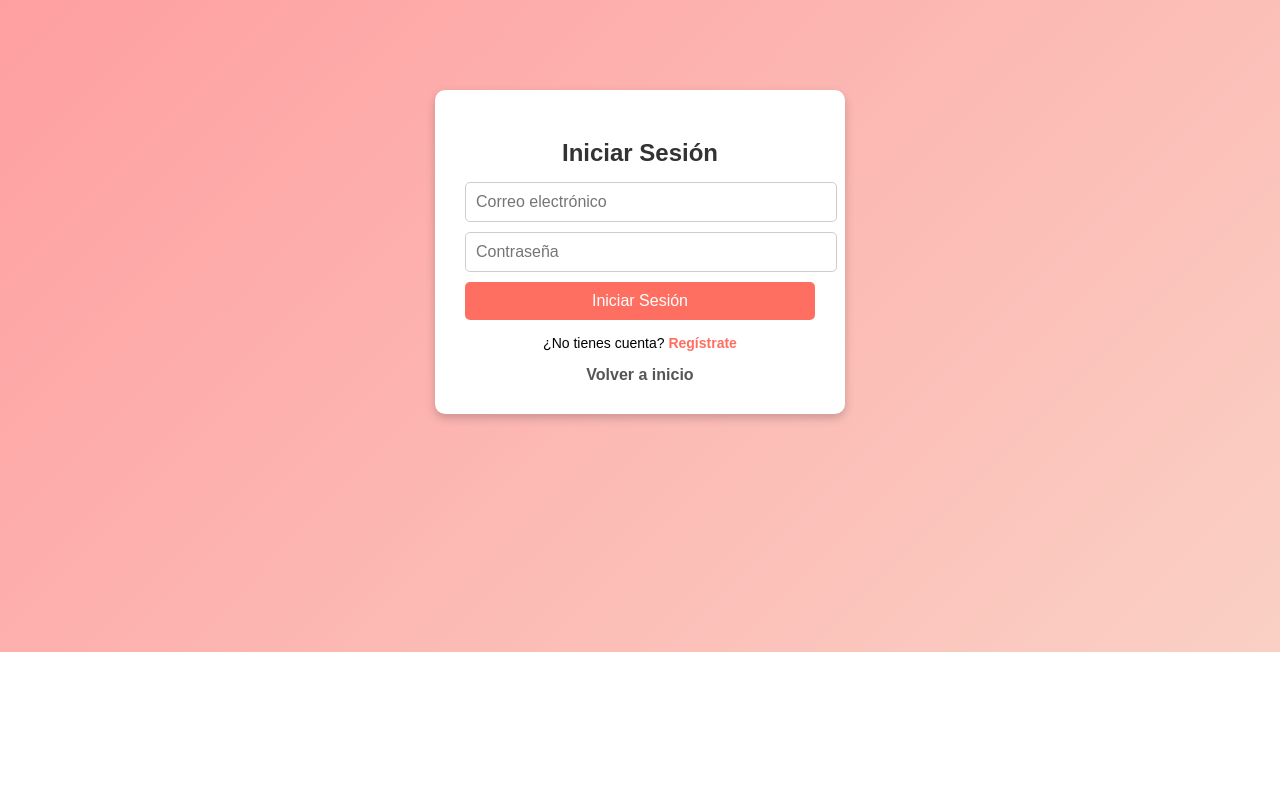
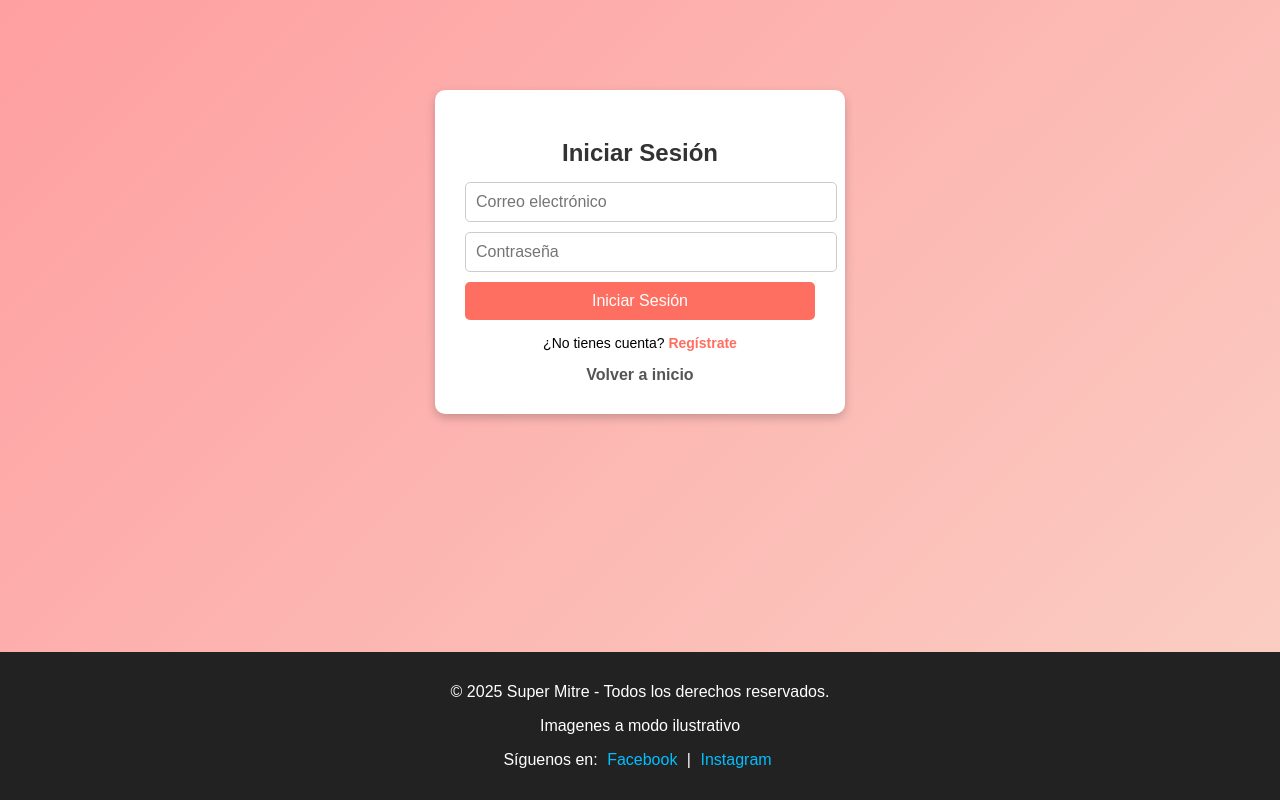
Before and after one commit to MarcosMartinProgram/FrontendAppSuperMitre, a React (Create React App) app: page /login in a window 1280 px wide. Shown: the part 196-996 px from the top of the page. Before the commit the page ends 848 px from the top, so only its background shows below. Built offline with nearby package versions, Linux system fonts and the light colour scheme.

Commit message:
cambios varios

```diff
--- a/package.json
+++ b/package.json
@@ -46,5 +46,10 @@
       "last 1 firefox version",
       "last 1 safari version"
     ]
+  },
+  "devDependencies": {
+    "autoprefixer": "^10.4.20",
+    "postcss": "^8.5.3",
+    "tailwindcss": "^4.0.8"
   }
 }
--- a/src/App.js
+++ b/src/App.js
@@ -13,6 +13,7 @@ import GestionProductos from './pages/GestionProductos';
 import RegistrarVentas from './pages/RegistrarVentas';
 import Reportes from './pages/Reportes';
 import './App.css';
+import Footer from "./components/Footer";
 // Función para verificar si el usuario tiene acceso
 const PrivateRoute = ({ element, allowedRoles }) => {
   const token = localStorage.getItem('authToken'); // Obtiene el token del almacenamiento local
@@ -71,6 +72,7 @@ const App = () => {
         <Route path="/registrar-ventas" element={<PrivateRoute element={<RegistrarVentas />} />} allowedRoles={['master']} />
         <Route path="/reportes" element={<PrivateRoute element={<Reportes />} />} allowedRoles={['master']} />
       </Routes>
+      <Footer />
     </Router>
   );
 };
--- /dev/null
+++ b/src/components/Footer.js
@@ -0,0 +1,20 @@
+import React from "react";
+import "./footer.css";
+
+const Footer = () => {
+  return (
+    <footer className="footer">
+      <div className="footer-content">
+        <p>&copy; {new Date().getFullYear()} Super Mitre - Todos los derechos reservados.</p>
+        <p> Imagenes a modo ilustrativo</p>
+        <p>
+          Síguenos en:
+          <a href="https://facebook.com" target="_blank" rel="noopener noreferrer"> Facebook</a> |
+          <a href="https://instagram.com" target="_blank" rel="noopener noreferrer"> Instagram</a>
+        </p>
+      </div>
+    </footer>
+  );
+};
+
+export default Footer;
--- /dev/null
+++ b/src/components/footer.css
@@ -0,0 +1,25 @@
+/* Footer */
+.footer {
+    background-color: #222;
+    color: white;
+    text-align: center;
+    padding: 15px 0;
+    position: relative;
+    width: 100%;
+    bottom: 0;
+  }
+
+  .footer-content {
+    max-width: 1200px;
+    margin: auto;
+  }
+
+  .footer a {
+    color: #00bfff;
+    text-decoration: none;
+    margin: 0 5px;
+  }
+
+  .footer a:hover {
+    text-decoration: underline;
+  }
--- a/src/helpers/auth.js
+++ b/src/helpers/auth.js
@@ -1,19 +1,23 @@
-// auth.js
+// /helpers/auth.js
 const isElectron = () => window && window.electronAPI;
 
-export const login = async (email, password, nombre = null) => {
+export const login = async (email, password, nombre = null, numero_whatsapp = null, direccion = null) => {
   if (isElectron()) {
     return await window.electronAPI.validarLogin(email, password);
   } else {
     const response = await fetch('https://cacmarcos.alwaysdata.net/api/auth/login', {
       method: 'POST',
       headers: { 'Content-Type': 'application/json' },
-      body: JSON.stringify({ email, password, nombre }),
+      body: JSON.stringify({ email, password, nombre, numero_whatsapp, direccion }),
     });
     if (!response.ok) {
       throw new Error('Error en la solicitud');
     }
-    return await response.json();
+
+    const data = await response.json();
+    console.log("Respuesta del servidor:", data); // Agrega este log para ver la respuesta
+    return data;
+
   }
 };
 
--- a/src/pages/Login.js
+++ b/src/pages/Login.js
@@ -1,6 +1,7 @@
+// frontend pages/Login.js
 import React, { useState } from 'react';
 import { jwtDecode } from 'jwt-decode';
-import { login } from '../helpers/auth';
+import { login, register } from '../helpers/auth';
 import { Link } from 'react-router-dom';
 import './Login.css';
 
@@ -8,6 +9,8 @@ const Login = () => {
   const [email, setEmail] = useState('');
   const [password, setPassword] = useState('');
   const [nombre, setNombre] = useState('');
+  const [numero_whatsapp, setNumero_whatsapp] = useState('');
+  const [direccion, setDireccion] = useState('');
   const [isNewUser, setIsNewUser] = useState(false);
   const [error, setError] = useState('');
 
@@ -16,7 +19,37 @@ const Login = () => {
     setError('');
 
     try {
-      const data = await login(email, password, isNewUser ? nombre : null);
+      console.log("Datos enviados desde el frontend:", {
+        email,
+        password,
+        nombre,
+        numero_whatsapp,
+        direccion,
+        isNewUser
+      });
+
+      let data;
+
+      if (isNewUser) {
+        // Si es un usuario nuevo, usar el endpoint de registro
+        data = await register({
+          email,
+          password,
+          nombre,
+          numero_whatsapp,
+          direccion
+        });
+      } else {
+        // Si no, usar login
+        data = await login(email, password);
+      }
+
+      console.log("Respuesta del backend:", data);
+
+      if (!data.token) {
+        throw new Error("No se recibió un token. Verifica la API.");
+      }
+
       localStorage.setItem('authToken', data.token);
 
       const decodedToken = jwtDecode(data.token);
@@ -36,11 +69,8 @@ const Login = () => {
           window.location.href = '/';
       }
     } catch (error) {
-      if (error.message === 'Usuario no encontrado') {
-        setIsNewUser(true); // Mostrar campo de nombre
-      } else {
-        setError(error.message || 'Ocurrió un error');
-      }
+      console.error("Error en login/register:", error);
+      setError(error.message || 'Ocurrió un error');
     }
   };
 
@@ -73,6 +103,24 @@ const Login = () => {
               required
             />
           )}
+          {isNewUser && (
+            <input
+              type="text"
+              placeholder="Numero de whatsapp"
+              value={numero_whatsapp}
+              onChange={(e) => setNumero_whatsapp(e.target.value)}
+              required
+            />
+          )}
+          {isNewUser && (
+            <input
+              type="text"
+              placeholder="Direccion"
+              value={direccion}
+              onChange={(e) => setDireccion(e.target.value)}
+              required
+            />
+          )}
           <button type="submit">{isNewUser ? 'Registrarse' : 'Iniciar Sesión'}</button>
         </form>
         <p className="toggle-text">
--- a/src/pages/Productos.js
+++ b/src/pages/Productos.js
@@ -1,3 +1,4 @@
+// pages/Productos.js
 import React, { useState, useEffect } from 'react';
 
 const Productos = () => {
@@ -108,6 +109,13 @@ const Productos = () => {
           onChange={handleInputChange}
           required
         />
+        <input
+          type="text"
+          name="imagen"
+          placeholder="URL de la Imagen"
+          value={formData.imagen}
+          onChange={handleInputChange}
+        />
         <button type="submit">{editing ? 'Actualizar' : 'Agregar'}</button>
       </form>
 
@@ -131,6 +139,13 @@ const Productos = () => {
               <td>{producto.stock}</td>
               <td>{producto.id_rubro}</td>
               <td>
+                {producto.imagen ? (
+                  <img src={producto.imagen} alt={producto.nombre} style={{ width: '50px', height: '50px' }} />
+                ) : (
+                  "Sin imagen"
+                )}
+              </td>
+              <td>
                 <button onClick={() => handleEdit(producto)}>Editar</button>
                 <button onClick={() => handleDelete(producto.codigo_barras)}>Eliminar</button>
               </td>
--- a/src/pages/Tienda.js
+++ b/src/pages/Tienda.js
@@ -1,3 +1,4 @@
+// pages/Tienda.js
 import React, { useState, useEffect } from 'react';
 import axios from 'axios';
 import Slider from 'react-slick';
@@ -70,6 +71,11 @@ const Tienda = () => {
       <div style={styles.productos}>
         {productos.map(producto => (
           <div key={producto.codigo_barras} style={styles.producto}>
+            {producto.imagen ? (
+              <img src={producto.imagen} alt={producto.nombre} style={styles.imagen} />
+            ) : (
+              <p>Sin imagen</p>
+            )}
             <h3>{producto.nombre}</h3>
             <p>Precio: ${producto.precio}</p>
             <button onClick={() => agregarAlCarrito(producto)} style={styles.button}>
@@ -125,6 +131,12 @@ const styles = {
     width: '200px',
     textAlign: 'center',
   },
+  imagen: {
+    width: '100%', // Ajustar al tamaño del contenedor
+    height: '150px', // Altura fija para uniformidad
+    objectFit: 'cover', // Mantiene proporciones y rellena el espacio
+    borderRadius: '5px',
+  },
   button: {
     marginTop: '10px',
     padding: '10px',
--- a/src/pages/Ventas.js
+++ b/src/pages/Ventas.js
@@ -1,3 +1,4 @@
+// pages/Ventas.js
 import React, { useState, useEffect, useCallback } from 'react';
 import axios from 'axios';
 import { Container, TextField, Button, Typography, Paper, Grid, Modal, Box, List, ListItem, ListItemText } from '@mui/material';
```
Also changed, not shown: 1 other file (tests, documents, lock files or other folders).
